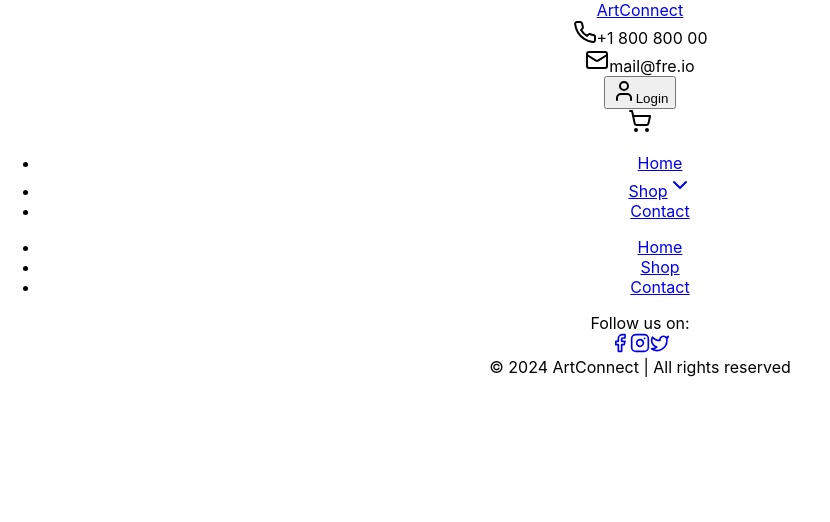
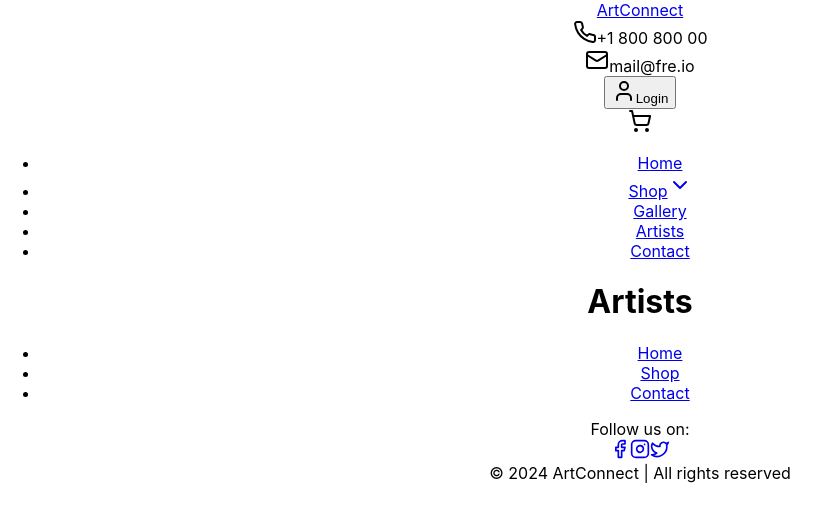
Before and after one commit to ankitshiwakoti/Art-Connect, a React (Create React App) app: page /artists in a window 1280 px wide. Shown: the top 522 px of the page, without its empty margins (0-830 px from the left). Built offline with nearby package versions, Linux system fonts and the light colour scheme; no server answers; what @cloudinary/url-gen would draw is missing.

Commit message:
add gallery and artists page

```diff
--- a/src/App.js
+++ b/src/App.js
@@ -4,6 +4,8 @@
 import Home from './pages/Home';
 import Shop from './pages/Shop';
 import Contact from './pages/Contact';
+import Gallery from './pages/Gallery';
+import Artists from './pages/Artists';
 import './App.css';
 import { AppProvider } from './contexts/AppContext';
 
@@ -36,6 +38,8 @@
               <Route path="/" element={<Home />} />
               <Route path="/shop" element={<Shop />} />
               <Route path="/contact" element={<Contact />} />
+              <Route path="/gallery" element={<Gallery />} />
+              <Route path="/artists" element={<Artists />} />
               {/* <Route path="/gallery" element={<Gallery />} />
           <Route path="/artists" element={<Artists />} />
            */}
--- a/src/components/Navigation/index.jsx
+++ b/src/components/Navigation/index.jsx
@@ -56,6 +56,8 @@
                                 <ChevronDown className="w-4 h-4 ml-1" />
                             </Link>
                         </li>
+                        <li><Link to="/gallery" className="text-gray-800 hover:text-black">Gallery</Link></li>
+                        <li><Link to="/artists" className="text-gray-800 hover:text-black">Artists</Link></li>
                         <li><Link to="/contact" className="text-gray-800 hover:text-black">Contact</Link></li>
                     </ul>
                 </nav>
--- /dev/null
+++ b/src/pages/Artists/index.jsx
@@ -0,0 +1,12 @@
+import React from 'react';
+
+function Artists() {
+    return (
+        <div className="container mx-auto px-4 py-16">
+            <h1 className="text-4xl font-bold mb-8">Artists</h1>
+            {/* Add artists content here */}
+        </div>
+    );
+}
+
+export default Artists;
--- /dev/null
+++ b/src/pages/Gallery/index.jsx
@@ -0,0 +1,12 @@
+import React from 'react';
+
+function Gallery() {
+    return (
+        <div className="container mx-auto px-4 py-16">
+            <h1 className="text-4xl font-bold mb-8">Gallery</h1>
+            {/* Add gallery content here */}
+        </div>
+    );
+}
+
+export default Gallery;
```
